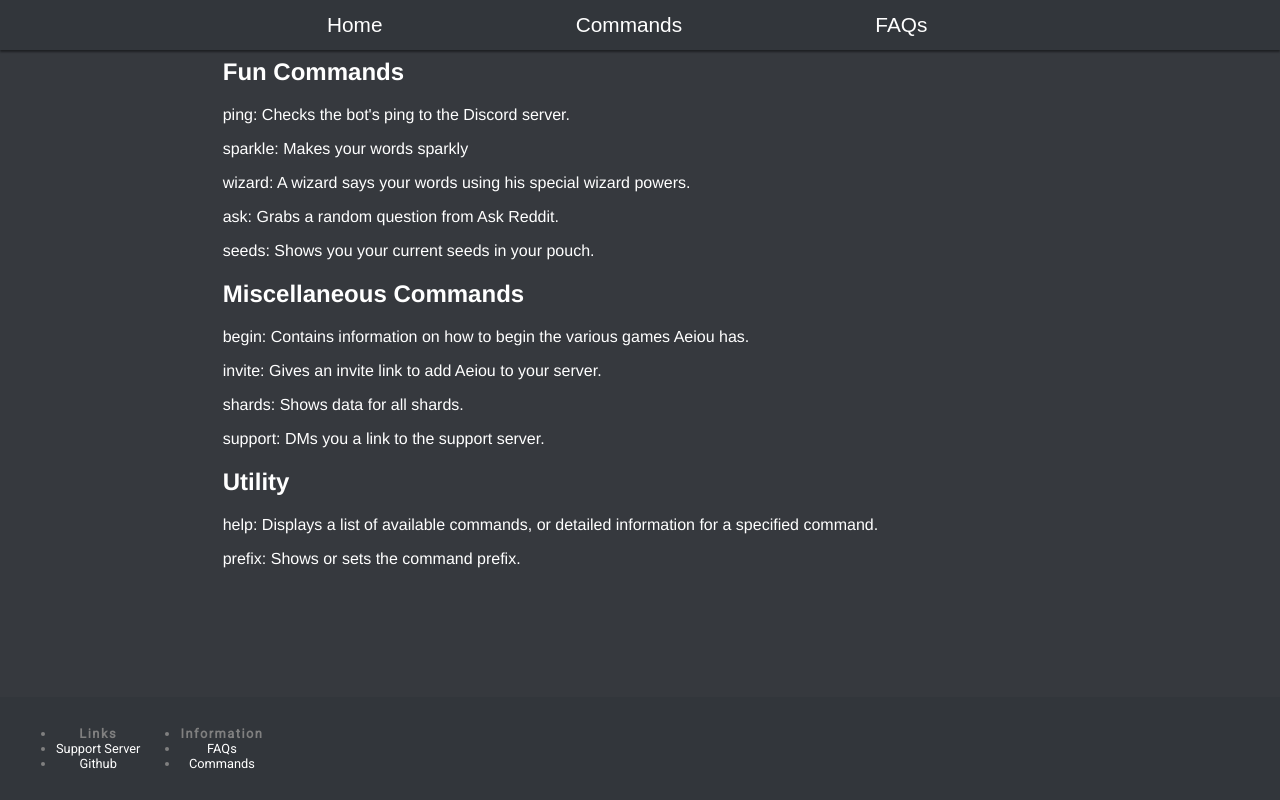
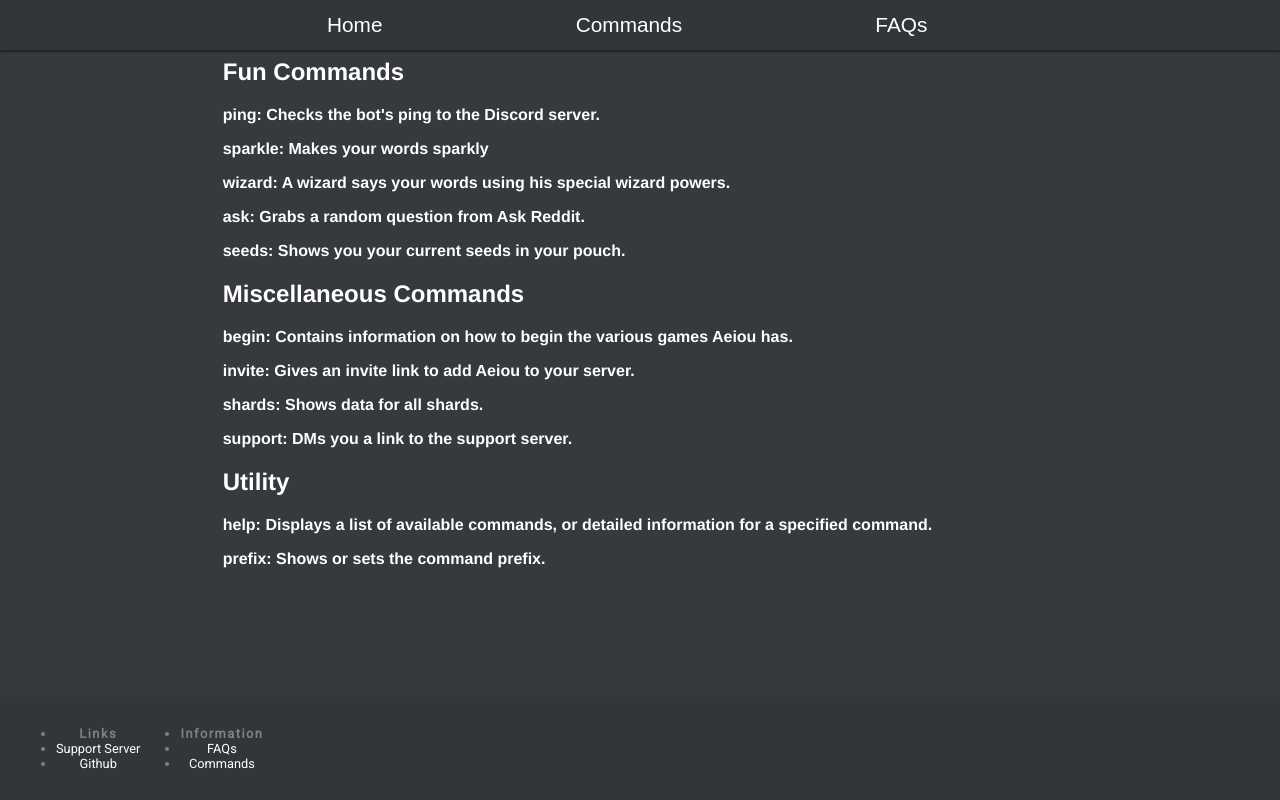
Before and after one commit to aeioubot/aeioubot.github.io, a plain HTML site: page pages/commands.html in a window 1280 px wide. Drawn offline with nearby package versions, Linux system fonts and the light colour scheme.

Commit message:
Added styling for commands page.

```diff
--- a/css/index.css
+++ b/css/index.css
@@ -153,6 +153,10 @@ footer ul li:first-child {
     font-weight: strong;
 }
 
+#commands_text {
+	font-weight: bold;
+}
+
 .btn {
   flex: 1 1 auto;
   background: #3498db;
```
